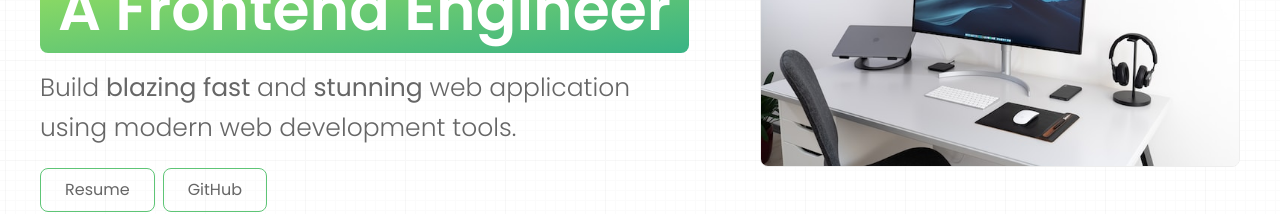
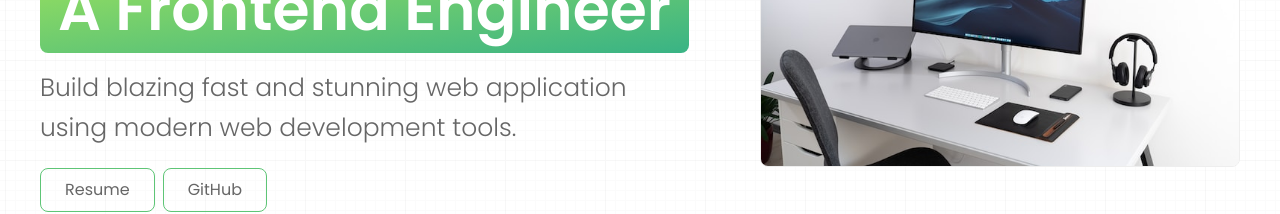
Before and after one commit to mizankhangit/portfolio, a React (Create React App) app: page / in a window 1280 px wide. Shown: the part 345-559 px from the top of the page. Built offline with nearby package versions, Linux system fonts and the light colour scheme.

Commit message:
tiny changes

```diff
--- a/src/sections/Hero.jsx
+++ b/src/sections/Hero.jsx
@@ -16,8 +16,8 @@ const Hero = () => {
               </span>
             </h2>
             <p className="Mzn-hero-desc">
-              Build <span className="highlight">blazing fast</span> and{" "}
-              <span className="highlight">stunning</span> web application <br />{" "}
+              Build <span className="highlight_">blazing fast</span> and{" "}
+              <span className="highlight_">stunning</span> web application <br />{" "}
               using modern web development tools.
             </p>
             <div className="Mzn-btn-group Mzn-mt20">
```
